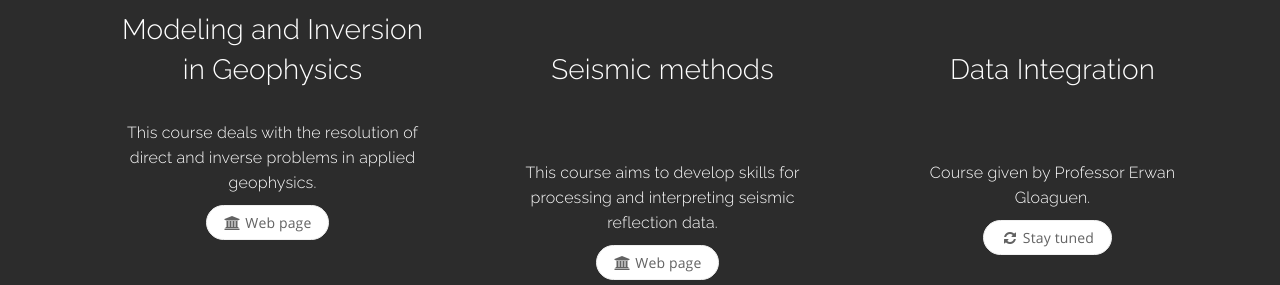
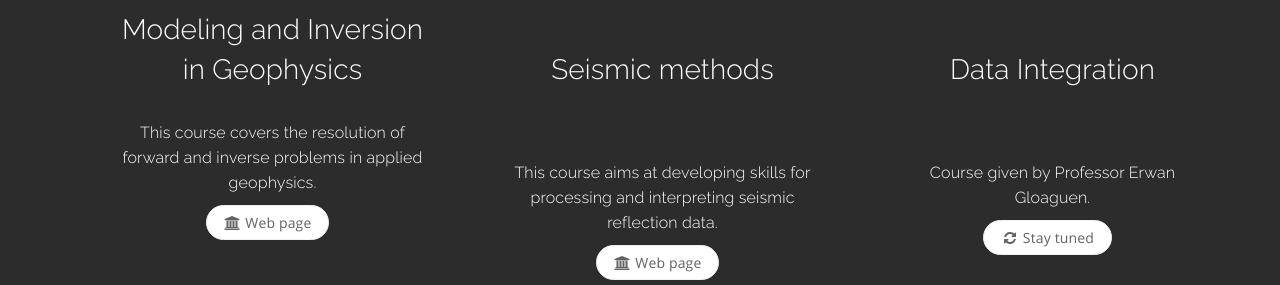
Before and after one commit to groupeLIAMG/groupeLIAMG.github.io, a plain HTML site: page index_en.html in a window 1280 px wide. Shown: the part 1340-1625 px from the top of the page. Drawn offline with Linux system fonts and the light colour scheme; files whose address does not match are found by name.

Commit message:
légères modifs

```diff
--- a/index_en.html
+++ b/index_en.html
@@ -194,7 +194,7 @@
             <!-- <h5 class="block-title m-b-0 inline text-white">Quick notes </h5> -->
             <div class="p-l-45 text-center inline">
               <h2 class="m-t-0 text-center inline text-white">Modeling and Inversion in Geophysics</h2>
-              <p class="m-t-20 text-center inline text-white">This course deals with the resolution of direct and inverse problems in applied geophysics.</p>
+              <p class="m-t-20 text-center inline text-white">This course covers the resolution of forward and inverse problems in applied geophysics.</p>
               <a href="http://bernard-giroux.github.io/teaching/" class="btn btn-rounded m-r-10 btn-cons"><i class="fa fa-institution fa-fw"></i> <span class="network-name">Web page</span></a>
             </div>
           </div>
@@ -203,7 +203,7 @@
             <!-- <h5 class="block-title m-b-0 inline text-white">Quick notes </h5> -->
             <div class="p-l-45 text-center inline">
               <h2 class="m-t-40 text-center inline text-white">Seismic methods</h2>
-              <p class="m-t-60 text-center text-white">This course aims to develop skills for processing and interpreting seismic reflection data.</p>
+              <p class="m-t-60 text-center text-white">This course aims at developing skills for processing and interpreting seismic reflection data.</p>
               <a href="http://bernard-giroux.github.io/teaching/" class="btn btn-rounded m-r-10 btn-cons"><i class="fa fa-institution fa-fw"></i> <span class="network-name">Web page</span></a>
             </div>
           </div>
```
